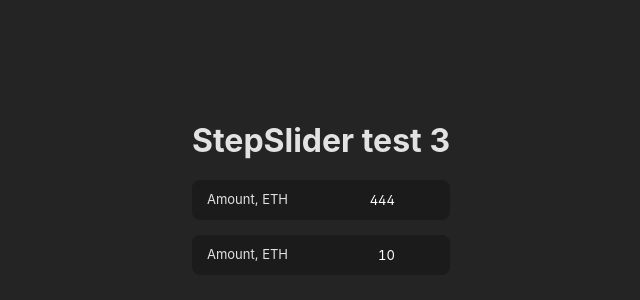
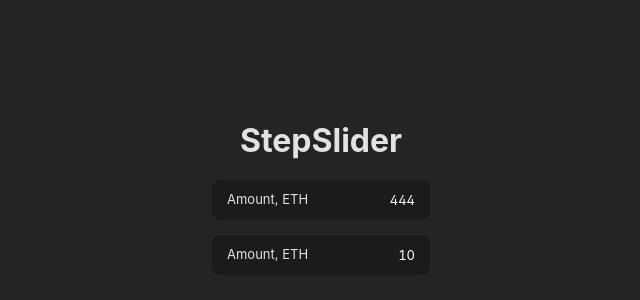
Before and after one commit to call007/step-slider, a React (Vite) app: page / in a window 1280 px wide. Shown: the part 212-512 px from the top of the page, without its empty margins (319-959 px from the left). Built offline with nearby package versions, Linux system fonts and the light colour scheme.

Commit message:
auto deploy test via stackblitz

```diff
--- a/src/App.tsx
+++ b/src/App.tsx
@@ -5,7 +5,7 @@ import { SecondStepSliderExample } from "./components/SecondStepSliderExample";
 function App() {
   return (
     <>
-      <h1>StepSlider test 3</h1>
+      <h1>StepSlider</h1>
       <FirstStepSliderExample />
       <br />
       <SecondStepSliderExample />
```
